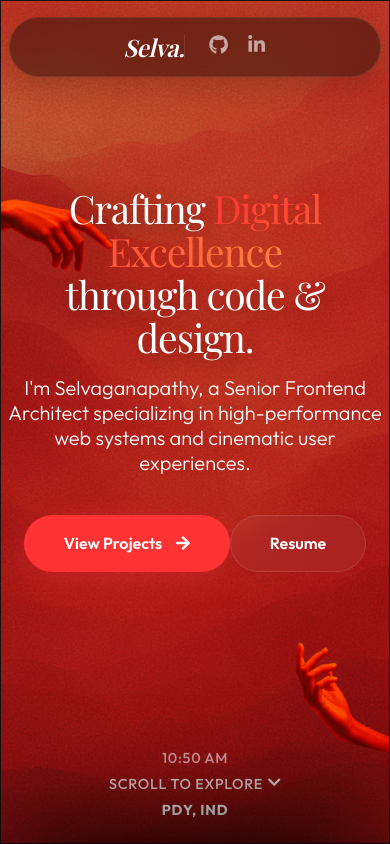
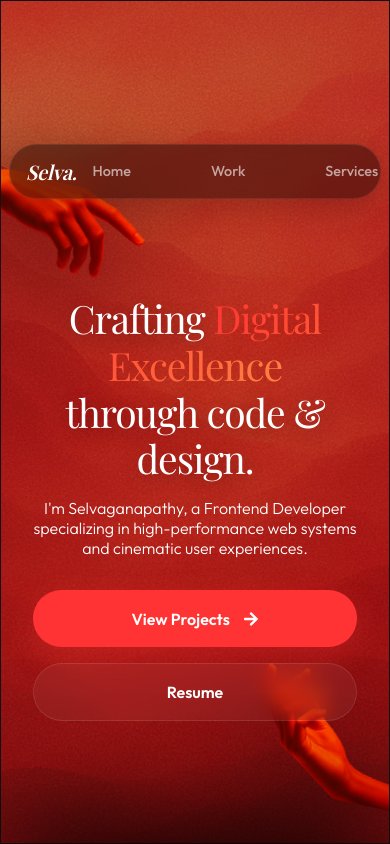
Before and after one commit to selvaganapathycoder/-portfolio-, a React (Vite) app: page / in a window 390 px wide. Shown: the top 844 px of the page. Built offline with nearby package versions, Linux system fonts and the light colour scheme; a web font is replaced by a local one.

Commit message:
Finalize professional portfolio: mobile responsiveness, pro footer, and title updates

```diff
--- a/src/components/Footer.jsx
+++ b/src/components/Footer.jsx
@@ -57,8 +57,8 @@ const Footer = () => {
               <span className="text-accent">S</span>elva.
             </div>
             <p>
-              Senior Frontend Architect specializing in high-performance web
-              systems and immersive digital experiences.
+              Frontend Developer specializing in high-performance web systems
+              and immersive digital experiences.
             </p>
             <div className="footer-socials">
               <a
--- a/src/components/Hero.jsx
+++ b/src/components/Hero.jsx
@@ -40,8 +40,8 @@ const Hero = () => {
           </h1>
           <p className="subheadline">
             I'm <span className="text-white font-bold">Selvaganapathy</span>, a
-            Senior Frontend Architect specializing in high-performance web
-            systems and cinematic user experiences.
+            Frontend Developer specializing in high-performance web systems and
+            cinematic user experiences.
           </p>
           <div className="hero-actions flex gap-6 justify-center">
             <a href="#work" className="hero-cta">
--- a/src/index.css
+++ b/src/index.css
@@ -397,56 +397,57 @@ body, html {
         height: auto;
         margin: 0;
         border-radius: 0;
+        padding-top: 15vh; /* Space for navbar */
     }
 
     .navbar {
-        padding: 0.8rem 1.2rem;
-        margin: 1rem 0.5rem 0;
+        padding: 0.6rem 1rem;
+        margin: 1rem 0.5rem;
+        width: calc(100% - 1rem);
+    }
+
+    .logo {
+        font-size: 1.25rem;
+    }
+
+    .nav-socials {
+        display: none; /* Hide socials in mobile navbar */
+    }
+
+    .headline {
+        font-size: clamp(2.2rem, 10vw, 3rem);
+        padding: 0 1.5rem;
+        line-height: 1.2;
+    }
+
+    .subheadline {
+        font-size: 1rem;
+        padding: 0 1.5rem;
+        margin-bottom: 2rem;
+    }
+
+    .hero-actions {
+        flex-direction: column;
+        gap: 1rem;
+        width: 100%;
+        padding: 0 2rem;
+    }
+
+    .hero-cta {
+        width: 100%;
         justify-content: center;
     }
 
-    .logo {
-        font-size: 1.5rem; /* Reduced logo size */
-    }
-
-    .nav-links, .cta-button {
-        display: none;
-    }
-
-    .mobile-menu-btn {
-        display: none !important; /* Removed hamburger as requested */
-    }
-
-    .headline {
-        font-size: clamp(1.8rem, 10vw, 2.5rem);
-        padding: 0 1rem;
-    }
-
     .hand {
-        width: 35vw;
-        bottom: 10%;
-    }
+        width: 50vw;
+        opacity: 0.4; /* Fade hands more on mobile */
+    }
+
+    .hand-left { left: -15%; }
+    .hand-right { right: -15%; }
 
     .bottom-bar {
-        display: flex; /* Switch back to flex for mobile stack */
-        padding: 1.5rem 2rem;
-        flex-direction: column;
-        gap: 0.5rem;
-        align-items: center;
-    }
-
-    /* Responsive Hands */
-    .hand-left {
-        width: 35vw;
-        top: 20%;
-        left: -8%;
-        transform: rotate(-15deg);
-    }
-    .hand-right {
-        width: 35vw;
-        bottom: 12%;
-        right: -8%;
-        transform: rotate(15deg);
+        display: none; /* Hide bottom bar on mobile for cleaner look */
     }
 }
 
@@ -607,10 +608,19 @@ body, html {
 /* Services Grid */
 .services-grid {
     display: grid;
-    grid-template-columns: repeat(2, 1fr); /* Default to 2 columns for a balanced pro look */
+    grid-template-columns: repeat(2, 1fr);
     gap: 2rem;
     width: 100%;
     margin-top: 3rem;
+}
+
+@media (max-width: 992px) {
+    .services-grid {
+        grid-template-columns: 1fr;
+        max-width: 600px;
+        margin-left: auto;
+        margin-right: auto;
+    }
 }
 
 /* Service Cards - Glassmorphism Pro */
@@ -970,9 +980,15 @@ body, html {
 .slider-outer {
     width: 100%;
     position: relative;
-    max-width: 1300px; /* Slightly reduced max-width */
+    max-width: 1300px;
     margin: 0 auto;
-    padding: 0 2rem;
+    padding: 0 4rem; /* Increased padding for better desktop feel */
+}
+
+@media (max-width: 768px) {
+    .slider-outer {
+        padding: 0 1rem;
+    }
 }
 
 .slider-container {
@@ -1137,6 +1153,9 @@ body, html {
 @media (max-width: 1024px) {
     .app-container-3 {
         padding: 5rem 1.5rem 4rem;
+        width: 100vw;
+        margin: 0;
+        border-radius: 0;
     }
 
     .work-header {
@@ -1148,7 +1167,7 @@ body, html {
         min-height: auto;
         max-height: none;
         flex-direction: column;
-        border-radius: 24px;
+        border-radius: 20px;
     }
 
     .project-slide-content {
@@ -1158,7 +1177,7 @@ body, html {
     .slide-image-wrapper {
         flex: none;
         width: 100%;
-        height: 350px;
+        height: 300px;
         border-right: none;
         border-bottom: 1px solid rgba(0, 0, 0, 0.05);
     }
@@ -1166,24 +1185,33 @@ body, html {
     .slide-details {
         flex: none;
         width: 100%;
-        padding: 3rem 2rem;
+        padding: 2.5rem 1.5rem;
         text-align: center;
         align-items: center;
         height: auto;
     }
 
+    .slide-details h2 {
+        font-size: 2rem;
+    }
+
     .slide-details p {
-        margin-bottom: 2rem;
+        margin-bottom: 1.5rem;
+        font-size: 0.95rem;
     }
 
     .live-link-alt {
         margin-top: 0.5rem;
-        padding: 0.9rem 1.8rem;
-        font-size: 0.9rem;
+        padding: 1rem 2rem;
+        font-size: 0.95rem;
+        width: 100%;
+        max-width: 280px;
+        justify-content: center;
     }
 
     .slide-nav {
          justify-content: center;
+         margin-top: 2rem;
     }
 }
 
@@ -1640,14 +1668,22 @@ body, html {
 }
 
 .contact-container {
-    max-width: 900px;
+    max-width: 1100px;
     width: 100%;
     display: grid;
     grid-template-columns: 1fr 1.2fr;
-    gap: 6rem;
+    gap: 4rem;
     align-items: center;
     position: relative;
     z-index: 2;
+}
+
+@media (max-width: 992px) {
+    .contact-container {
+        grid-template-columns: 1fr;
+        gap: 3rem;
+        max-width: 600px;
+    }
 }
 
 .contact-header {
@@ -1829,12 +1865,18 @@ body, html {
 .footer-content {
     position: relative;
     z-index: 2;
-    padding: 6rem 5rem 3rem;
-    background: linear-gradient(to bottom, transparent 0%, transparent 70%, rgba(0, 0, 0, 0.9) 100%);
+    padding: 8rem 6rem 4rem;
+    background: linear-gradient(to bottom,
+        rgba(0, 0, 0, 0) 0%,
+        rgba(0, 0, 0, 0.4) 30%,
+        rgba(0, 0, 0, 0.95) 100%
+    );
+    backdrop-filter: blur(8px);
+    -webkit-backdrop-filter: blur(8px);
     color: #fff;
     display: flex;
     flex-direction: column;
-    gap: 4rem;
+    gap: 6rem;
 }
 
 .footer-main {
@@ -1873,25 +1915,26 @@ body, html {
 }
 
 .footer-socials a {
-    width: 45px;
-    height: 45px;
-    border-radius: 50%;
-    background: rgba(255, 255, 255, 0.05);
-    border: 1px solid rgba(255, 255, 255, 0.1);
+    width: 48px;
+    height: 48px;
+    border-radius: 12px;
+    background: rgba(255, 255, 255, 0.03);
+    border: 1px solid rgba(255, 255, 255, 0.08);
+    color: rgba(255, 255, 255, 0.7);
+    display: flex;
+    align-items: center;
+    justify-content: center;
+    font-size: 1.2rem;
+    transition: all 0.5s cubic-bezier(0.19, 1, 0.22, 1);
+    text-decoration: none;
+}
+
+.footer-socials a:hover {
+    background: var(--color-accent);
+    border-color: var(--color-accent);
     color: #fff;
-    display: flex;
-    align-items: center;
-    justify-content: center;
-    font-size: 1.1rem;
-    transition: all 0.4s cubic-bezier(0.16, 1, 0.3, 1);
-    text-decoration: none;
-}
-
-.footer-socials a:hover {
-    background: #ff4c4c;
-    border-color: #ff4c4c;
-    transform: translateY(-5px) scale(1.1);
-    box-shadow: 0 10px 20px rgba(255, 76, 76, 0.3);
+    transform: translateY(-8px) rotate(8deg);
+    box-shadow: 0 20px 40px rgba(255, 51, 51, 0.4);
 }
 
 /* New Contact Info Section */
@@ -1985,24 +2028,25 @@ body, html {
 }
 
 .scroll-to-top {
-    width: 45px;
-    height: 45px;
-    border-radius: 50%;
-    background: #ff4c4c;
+    width: 54px;
+    height: 54px;
+    border-radius: 16px;
+    background: var(--color-accent);
     border: none;
     color: #fff;
     cursor: pointer;
     display: flex;
     align-items: center;
     justify-content: center;
-    font-size: 1rem;
-    transition: all 0.4s ease;
+    font-size: 1.2rem;
+    transition: all 0.5s cubic-bezier(0.19, 1, 0.22, 1);
+    box-shadow: 0 10px 30px rgba(255, 51, 51, 0.3);
 }
 
 .scroll-to-top:hover {
-    transform: translateY(-5px);
-    background: #ff6666;
-    box-shadow: 0 10px 20px rgba(255, 76, 76, 0.3);
+    transform: translateY(-8px);
+    background: var(--color-accent-hover);
+    box-shadow: 0 20px 50px rgba(255, 51, 51, 0.5);
 }
 
 /* Tablet */
```
